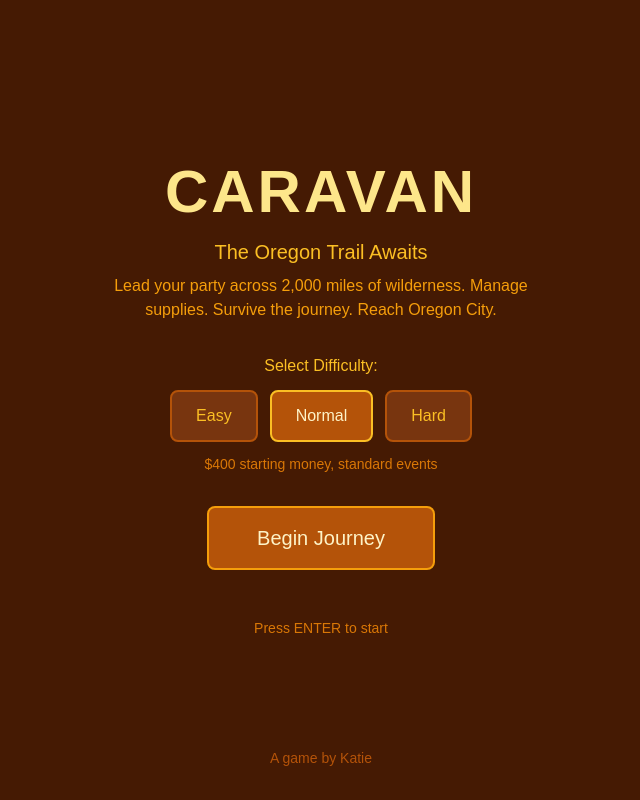
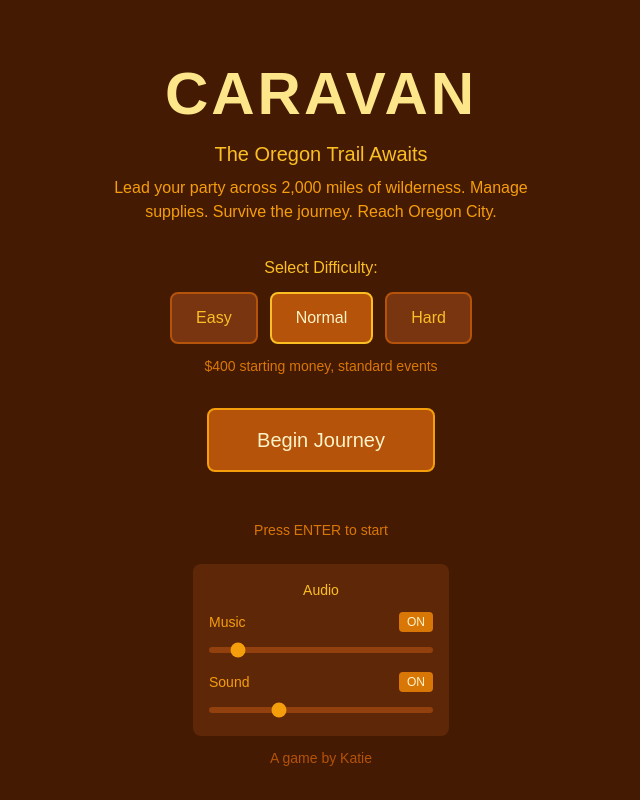
Before and after one commit to sudokatie/caravan, a Next.js app: page / in a window 1280 px wide. Shown: the whole page, without its empty margins (319-959 px from the left). Built offline with nearby package versions, Linux system fonts and the light colour scheme.

Commit message:
add volume controls to title screen

```diff
--- a/src/components/TitleScreen.tsx
+++ b/src/components/TitleScreen.tsx
@@ -2,6 +2,8 @@
 
 import { useState } from 'react';
 import { DifficultyMode } from '../game/types';
+import { Music } from '../game/Music';
+import { Sound } from '../game/Sound';
 
 interface TitleScreenProps {
   onStart: (difficulty: DifficultyMode) => void;
@@ -9,6 +11,34 @@ interface TitleScreenProps {
 
 export default function TitleScreen({ onStart }: TitleScreenProps) {
   const [selectedDifficulty, setSelectedDifficulty] = useState<DifficultyMode>(DifficultyMode.Normal);
+  const [musicVolume, setMusicVolume] = useState(Music.getVolume());
+  const [soundVolume, setSoundVolume] = useState(Sound.getVolume());
+  const [musicEnabled, setMusicEnabled] = useState(Music.isEnabled());
+  const [soundEnabled, setSoundEnabled] = useState(Sound.isEnabled());
+
+  const handleMusicVolumeChange = (e: React.ChangeEvent<HTMLInputElement>) => {
+    const vol = parseFloat(e.target.value);
+    setMusicVolume(vol);
+    Music.setVolume(vol);
+  };
+
+  const handleSoundVolumeChange = (e: React.ChangeEvent<HTMLInputElement>) => {
+    const vol = parseFloat(e.target.value);
+    setSoundVolume(vol);
+    Sound.setVolume(vol);
+  };
+
+  const toggleMusic = () => {
+    const newState = !musicEnabled;
+    setMusicEnabled(newState);
+    Music.setEnabled(newState);
+  };
+
+  const toggleSound = () => {
+    const newState = !soundEnabled;
+    setSoundEnabled(newState);
+    Sound.setEnabled(newState);
+  };
 
   const difficultyInfo: Record<DifficultyMode, { label: string; desc: string }> = {
     [DifficultyMode.Easy]: {
@@ -72,6 +102,59 @@ export default function TitleScreen({ onStart }: TitleScreenProps) {
         <div className="mt-12 text-amber-600 text-sm">
           <p>Press ENTER to start</p>
         </div>
+
+        {/* Audio Settings */}
+        <div className="mt-6 p-4 bg-amber-900/50 rounded-lg w-64 mx-auto">
+          <h3 className="text-sm font-medium text-amber-400 mb-3 text-center">Audio</h3>
+
+          <div className="mb-3">
+            <div className="flex justify-between items-center mb-1">
+              <label className="text-sm text-amber-500">Music</label>
+              <button
+                onClick={toggleMusic}
+                className={`px-2 py-0.5 rounded text-xs font-medium ${
+                  musicEnabled ? 'bg-amber-600 text-amber-100' : 'bg-amber-800 text-amber-500'
+                }`}
+              >
+                {musicEnabled ? 'ON' : 'OFF'}
+              </button>
+            </div>
+            <input
+              type="range"
+              min="0"
+              max="1"
+              step="0.01"
+              value={musicVolume}
+              onChange={handleMusicVolumeChange}
+              disabled={!musicEnabled}
+              className="w-full h-1.5 bg-amber-800 rounded-lg appearance-none cursor-pointer accent-amber-500 disabled:opacity-50"
+            />
+          </div>
+
+          <div>
+            <div className="flex justify-between items-center mb-1">
+              <label className="text-sm text-amber-500">Sound</label>
+              <button
+                onClick={toggleSound}
+                className={`px-2 py-0.5 rounded text-xs font-medium ${
+                  soundEnabled ? 'bg-amber-600 text-amber-100' : 'bg-amber-800 text-amber-500'
+                }`}
+              >
+                {soundEnabled ? 'ON' : 'OFF'}
+              </button>
+            </div>
+            <input
+              type="range"
+              min="0"
+              max="1"
+              step="0.01"
+              value={soundVolume}
+              onChange={handleSoundVolumeChange}
+              disabled={!soundEnabled}
+              className="w-full h-1.5 bg-amber-800 rounded-lg appearance-none cursor-pointer accent-amber-500 disabled:opacity-50"
+            />
+          </div>
+        </div>
       </div>
 
       <div className="absolute bottom-8 text-amber-700 text-sm">
--- a/src/game/Music.ts
+++ b/src/game/Music.ts
@@ -34,7 +34,8 @@ class MusicSystem {
 
     if (!this.context) {
       try {
-        this.context = new (window.AudioContext || (window as any).webkitAudioContext)();
+        // eslint-disable-next-line @typescript-eslint/no-explicit-any
+        this.context = new (window.AudioContext || (window as unknown as { webkitAudioContext: typeof AudioContext }).webkitAudioContext)();
       } catch {
         return null;
       }
@@ -222,7 +223,8 @@ class MusicSystem {
   }
 
   static resetInstance(): void {
-    MusicSystem.instance = undefined as any;
+    // eslint-disable-next-line @typescript-eslint/no-explicit-any
+    MusicSystem.instance = undefined as unknown as MusicSystem;
   }
 }
 
```
